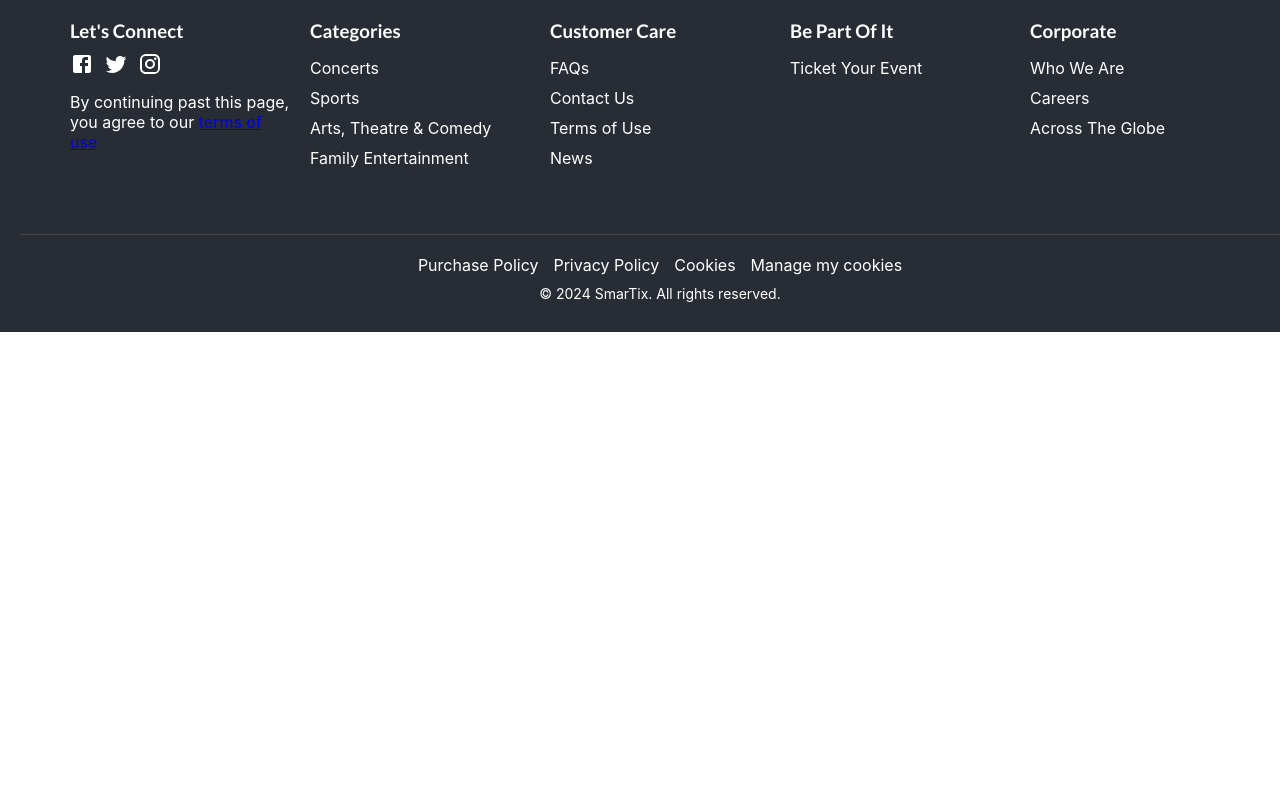
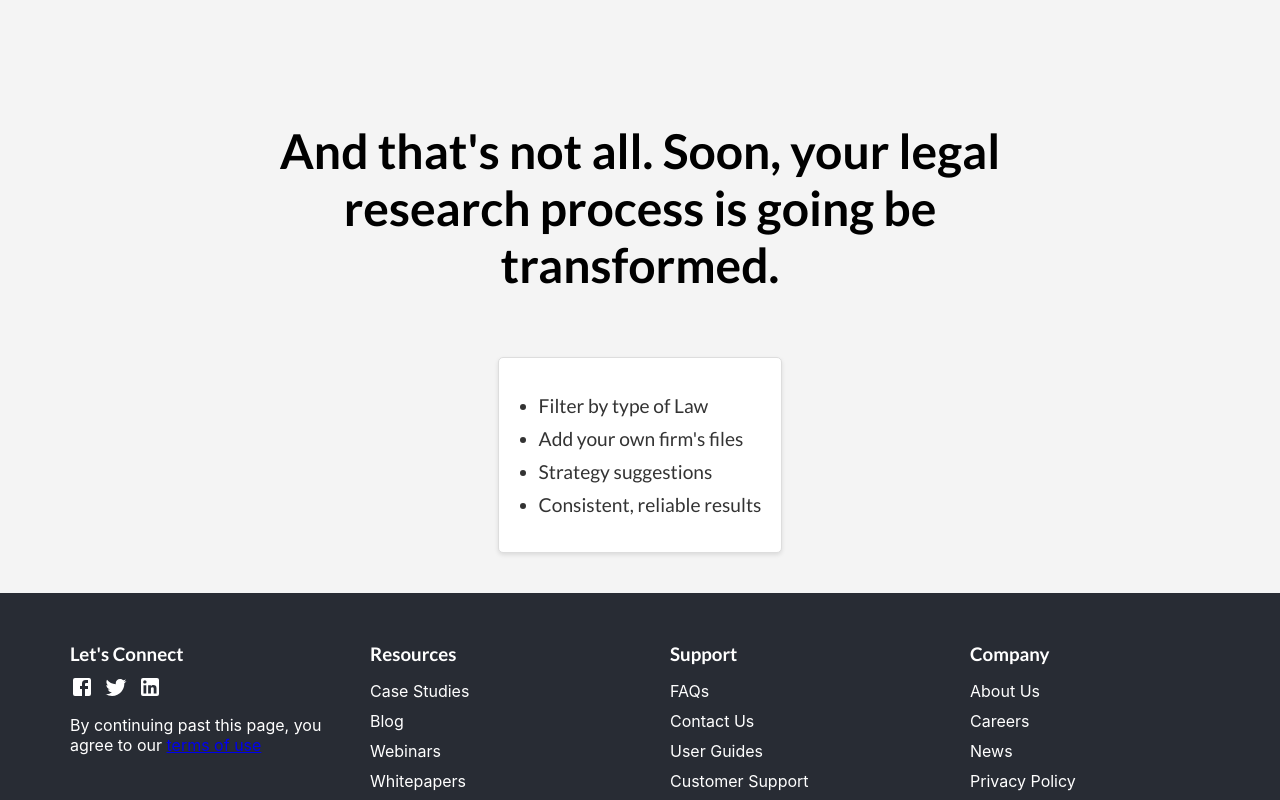
Before and after one commit to Mohammed-Faizzzz/LegalBot, a React (Create React App) app in the folder app/client/: page / in a window 1280 px wide. Shown: the part 2900-3700 px from the top of the page. Before the commit the page ends 3232 px from the top, so only its background shows below. Built offline with nearby package versions, Linux system fonts and the light colour scheme.

Commit message:
Add further changes to suit LexCelerate

```diff
--- a/app/client/src/App.js
+++ b/app/client/src/App.js
@@ -11,6 +11,7 @@ import FeaturesSection from './pages/Home/sections/FeaturesSection';
 import PricingSection from './pages/Home/sections/PricingSection';
 import TestimonialsSection from './pages/Home/sections/TestimonialsSection';
 import ContactSection from './pages/Home/sections/ContactSection';
+import FutureSection from './pages/Home/sections/FutureSection';
 
 const Home = () => (
   <div className="App">
@@ -19,6 +20,7 @@ const Home = () => (
       <HeroSection />
       <FeaturesSection />
       <PricingSection />
+      <FutureSection />
       {/* <TestimonialsSection /> */}
       {/* <ContactSection /> */}
     </div>
--- a/app/client/src/pages/Home/Footer.js
+++ b/app/client/src/pages/Home/Footer.js
@@ -2,7 +2,7 @@ import React from 'react';
 import './styles/Footer.css';
 import FacebookIcon from '@mui/icons-material/Facebook';
 import TwitterIcon from '@mui/icons-material/Twitter';
-import InstagramIcon from '@mui/icons-material/Instagram';
+import LinkedInIcon from '@mui/icons-material/LinkedIn';
 
 const Footer = () => {
     return (
@@ -13,51 +13,46 @@ const Footer = () => {
                     <div className="social-icons">
                         <FacebookIcon className="icon" />
                         <TwitterIcon className="icon" />
-                        <InstagramIcon className="icon" />
+                        <LinkedInIcon className="icon" />
                     </div>
                     <p>By continuing past this page, you agree to our <a href="#" sx={{color: '#61dafb'}}>terms of use</a></p>
                 </div>
                 <div className="footer-section">
-                    <h3>Categories</h3>
+                    <h3>Resources</h3>
                     <ul>
-                        <li><a href="#">Concerts</a></li>
-                        <li><a href="#">Sports</a></li>
-                        <li><a href="#">Arts, Theatre & Comedy</a></li>
-                        <li><a href="#">Family Entertainment</a></li>
+                        <li><a href="#">Case Studies</a></li>
+                        <li><a href="#">Blog</a></li>
+                        <li><a href="#">Webinars</a></li>
+                        <li><a href="#">Whitepapers</a></li>
                     </ul>
                 </div>
                 <div className="footer-section">
-                    <h3>Customer Care</h3>
+                    <h3>Support</h3>
                     <ul>
                         <li><a href="#">FAQs</a></li>
                         <li><a href="#">Contact Us</a></li>
-                        <li><a href="#">Terms of Use</a></li>
-                        <li><a href="#">News</a></li>
+                        <li><a href="#">User Guides</a></li>
+                        <li><a href="#">Customer Support</a></li>
                     </ul>
                 </div>
                 <div className="footer-section">
-                    <h3>Be Part Of It</h3>
+                    <h3>Company</h3>
                     <ul>
-                        <li><a href="#">Ticket Your Event</a></li>
-                    </ul>
-                </div>
-                <div className="footer-section">
-                    <h3>Corporate</h3>
-                    <ul>
-                        <li><a href="#">Who We Are</a></li>
+                        <li><a href="#">About Us</a></li>
                         <li><a href="#">Careers</a></li>
-                        <li><a href="#">Across The Globe</a></li>
+                        <li><a href="#">News</a></li>
+                        <li><a href="#">Privacy Policy</a></li>
                     </ul>
                 </div>
             </div>
             <div className="footer-bottom">
                 <ul>
-                    <li><a href="#">Purchase Policy</a></li>
+                    <li><a href="#">Terms of Use</a></li>
                     <li><a href="#">Privacy Policy</a></li>
-                    <li><a href="#">Cookies</a></li>
-                    <li><a href="#">Manage my cookies</a></li>
+                    <li><a href="#">Cookies Policy</a></li>
+                    <li><a href="#">Manage Cookies</a></li>
                 </ul>
-                <p>© 2024 SmarTix. All rights reserved.</p>
+                <p>© 2024 LexCelerate. All rights reserved.</p>
             </div>
         </footer>
     );
--- a/app/client/src/pages/Home/sections/FeaturesSection.js
+++ b/app/client/src/pages/Home/sections/FeaturesSection.js
@@ -10,7 +10,7 @@ const FeaturesSection = () => {
       <p className='tagline'> We recognized the frustration legal professionals face when searching through countless documents for relevant precedents. That's why we created LexCelerate. Our AI-powered platform streamlines legal research, allowing lawyers to focus on building winning arguments instead of getting lost in document stacks. By collaborating with legal experts, we've developed a tool that accelerates research, bringing powerful insights to light faster and transforming how legal professionals work. </p>
       <div className="features-container">
         <div className="column without-buildkwik">
-          <h3 style={{color:"#a30000"}}>Without BuildKwik</h3>
+          <h3 style={{color:"#a30000"}}>Without LexCelerate</h3>
           <ul>
             <li><CancelIcon className="list-icon" /> Manual searching through case law</li>
             <li><CancelIcon className="list-icon" /> Time-consuming document review</li>
@@ -21,7 +21,7 @@ const FeaturesSection = () => {
           </ul>
         </div>
         <div className="column with-buildkwik">
-          <h3 style={{color:"#006400"}}>With BuildKwik</h3>
+          <h3 style={{color:"#006400"}}>With LexCelerate</h3>
           <ul>
             <li><CheckCircleIcon className="icon" /> AI-powered rapid case law search</li>
             <li><CheckCircleIcon className="icon" /> Efficient document analysis</li>
--- /dev/null
+++ b/app/client/src/pages/Home/sections/FutureSection.js
@@ -0,0 +1,20 @@
+import React from 'react';
+import './styles/FutureSection.css';
+
+const FutureSection = () => {
+  return (
+    <section id="future">
+      <h1> And that's not all. Soon, your legal research process is going be transformed.</h1>
+      <div className="future-container">
+        <ul>
+          <li>Filter by type of Law</li>
+          <li>Add your own firm's files</li>
+          <li>Strategy suggestions</li>
+          <li>Consistent, reliable results</li>
+        </ul>
+      </div>
+    </section>
+  );
+};
+
+export default FutureSection;
--- /dev/null
+++ b/app/client/src/pages/Home/sections/styles/FutureSection.css
@@ -0,0 +1,33 @@
+#future {
+    background: #f4f4f4; /* Light background color for contrast */
+    padding: 40px 20px;
+    text-align: center;
+  }
+
+  #future h1 {
+    width: 60%;
+    font-size: 48px;
+    margin: 7rem auto 4rem auto;
+    text-align: center;
+  }
+
+  .future-container {
+    background: #fff; /* White background for the container */
+    border: 1px solid #ddd; /* Light border for separation */
+    padding: 20px; /* Padding inside the container */
+    border-radius: 5px; /* Rounded corners */
+    box-shadow: 0 2px 4px rgba(0, 0, 0, 0.1); /* Subtle shadow for depth */
+    display: inline-block; /* Shrink to fit content */
+    text-align: left; /* Align text to the left */
+  }
+
+  .future-container ul {
+    list-style-type: disc; /* Default bullet points */
+    padding-left: 20px; /* Indent for bullet points */
+  }
+
+  .future-container li {
+    font-size: 1.2em; /* Slightly larger text */
+    color: #333; /* Text color */
+    margin: 10px 0; /* Space between items */
+  }
```
